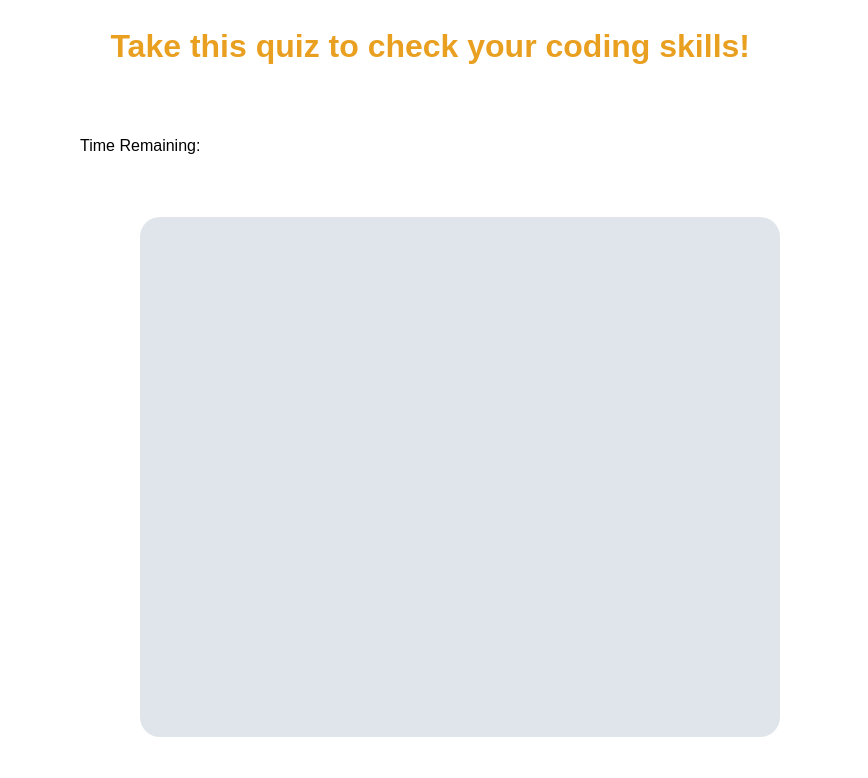
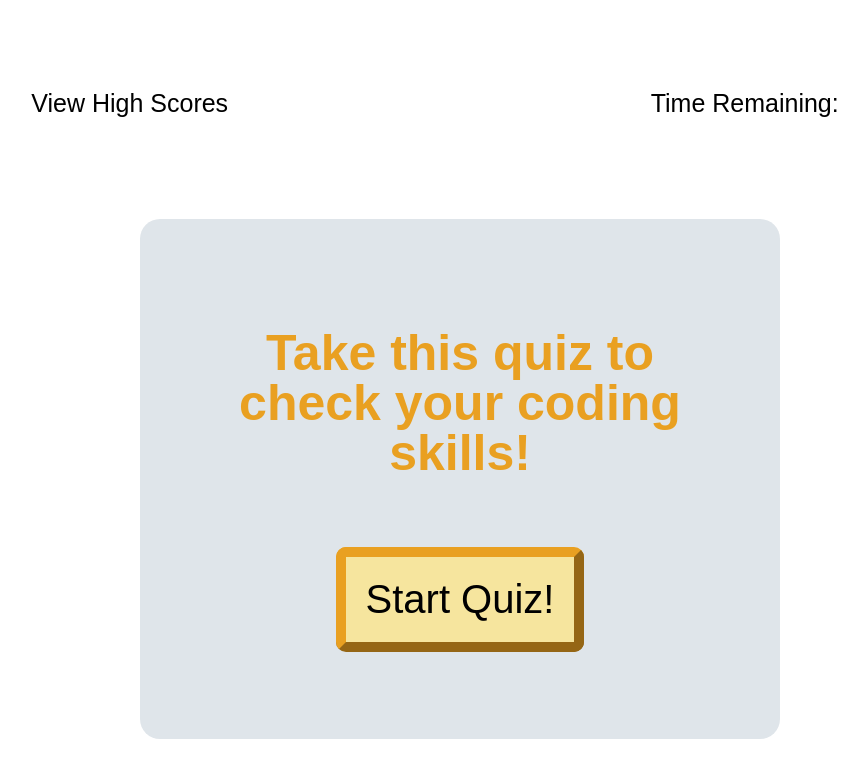
Before and after one commit to IndigoFobes/coding-quiz-time, a plain HTML site: page develop/index.html in a window 1280 px wide. Shown: the whole page, without its empty margins (180-1048 px from the left). Drawn offline with Linux system fonts and the light colour scheme.

Commit message:
Got started on javascript after some very basic formatting of the html with css. I have my variables, though I'm sure there will be more. I have what I think is a good basic layout for the question and answer objects, though again, subject to change. I think I just need to keep moving or else I'll way overthink it!

```diff
--- a/develop/index.html
+++ b/develop/index.html
@@ -7,17 +7,28 @@
     <link rel="stylesheet" href="reset.css">
     <link rel="stylesheet" href="style.css">
 </head>
+
 <body>
+    <header class="header">
+        <div class="high-scores">
+            View High Scores
+        </div>
+        <div class="timer">
+            Time Remaining:
+        </div>
+    </header>
 
-    <header>
-        <h1>Take this quiz to check your coding skills!</h1>
-        <p class="timer">
-            Time Remaining:
-        </p>
-    </header>
-    <div class="big-box">
-    </div>
+    <main class="big-box">
+        <div class="intro">
+            <h2>Take this quiz to check your coding skills!</h2>
+        </div>
+        <div>
+            <button class="start-quiz">
+                Start Quiz!
+            </button>
+        </div>
 
+    </main>
 <script src="script.js"></script>
 </body>
 </html>
--- a/develop/script.js
+++ b/develop/script.js
@@ -0,0 +1,4 @@
+// define all the variables. YAY!
+var highScores = document.querySelector(".high-scores")
+
+console.log(typeof(highScores));
--- a/develop/style.css
+++ b/develop/style.css
@@ -1,44 +1,74 @@
+html {
+    font-size: 62.5%;
+}
+
 html,
 body {
     margin: 0;
     padding: 0;
     height: 100%;
     background-color: white;
-    font-size: 62.5;
 }
 
 body {
     display: flex;
     flex-wrap: wrap;
     justify-content: space-around;
+    flex-direction: column;
 }
 
-header{
+header {
     display: flex;
     flex-wrap: wrap;
     flex-direction: row;
+    justify-content: space-around;
+    margin-top: 5rem;
+    margin-right: 5rem;
 }
 
-header h1 {
+.timer {
+    display: flex;
+    flex-wrap: wrap;
+    font-size: 2.5rem;
+}
+
+.high-scores {
+    display: flex;
+    flex-wrap: wrap;
+    font-size: 2.5rem;
+}
+
+.intro {
     color: rgb(233, 160, 33);
     margin: 4%;
     text-align: center;
-    font-size: 2rem;
-}
-
-.timer {
-    font-size: 1rem;
-    align-self: flex-end;
+    font-size: 5rem;
 }
 
 .big-box {
     width: 50%;
     height: 65%;
     background-color: rgb(223, 229, 234);
-    margin: 40px;
+    margin: 20px 50px;
     padding: 40px;
     align-self: center;
     border-radius: 20px;
+    display: flex;
+    flex-wrap: wrap;
+    flex-direction: column;
+    align-items: center;
+    justify-content: space-evenly;
+}
+
+.start-quiz {
+    display: flex;
+    align-self: center;
+    font-size: 4rem;
+    background-color: rgb(246, 229, 158);
+    border-radius: 1rem;
+    padding: 2rem;
+    border-width: 1rem;
+    border-color: rgb(233, 160, 33);
 }
 
 /*rgb(223, 229, 234)*/
```
